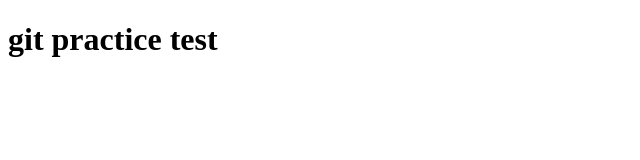
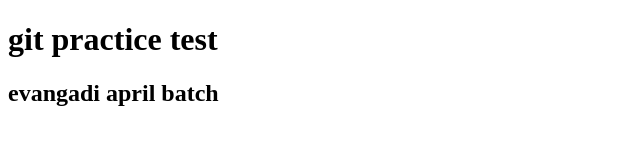
Before and after one commit to Kirubel-02/Kirubel-02, a plain HTML site: page Pages/index.html in a window 1280 px wide. Shown: the whole page, without its empty margins (0-640 px from the left). Drawn offline with Linux system fonts and the light colour scheme.

Commit message:
include batch name
the batch name included

```diff
--- a/Pages/index.html
+++ b/Pages/index.html
@@ -5,6 +5,7 @@
     <meta name="viewport" content="width=device-width, initial-scale=1.0" />
     <title>git practice</title>
     <h1>git practice test</h1>
+    <h2>evangadi april batch</h2>
   </head>
   <body></body>
 </html>
```
